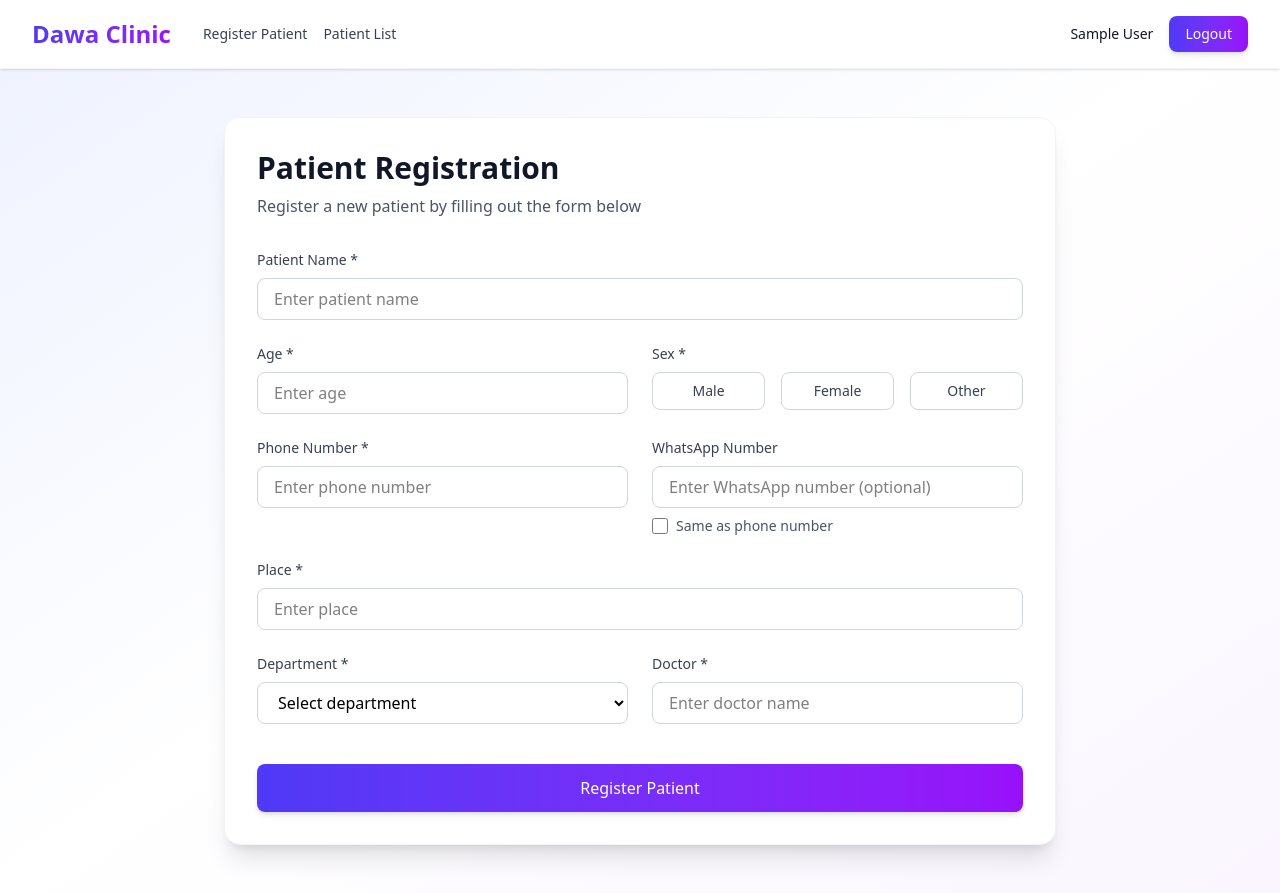
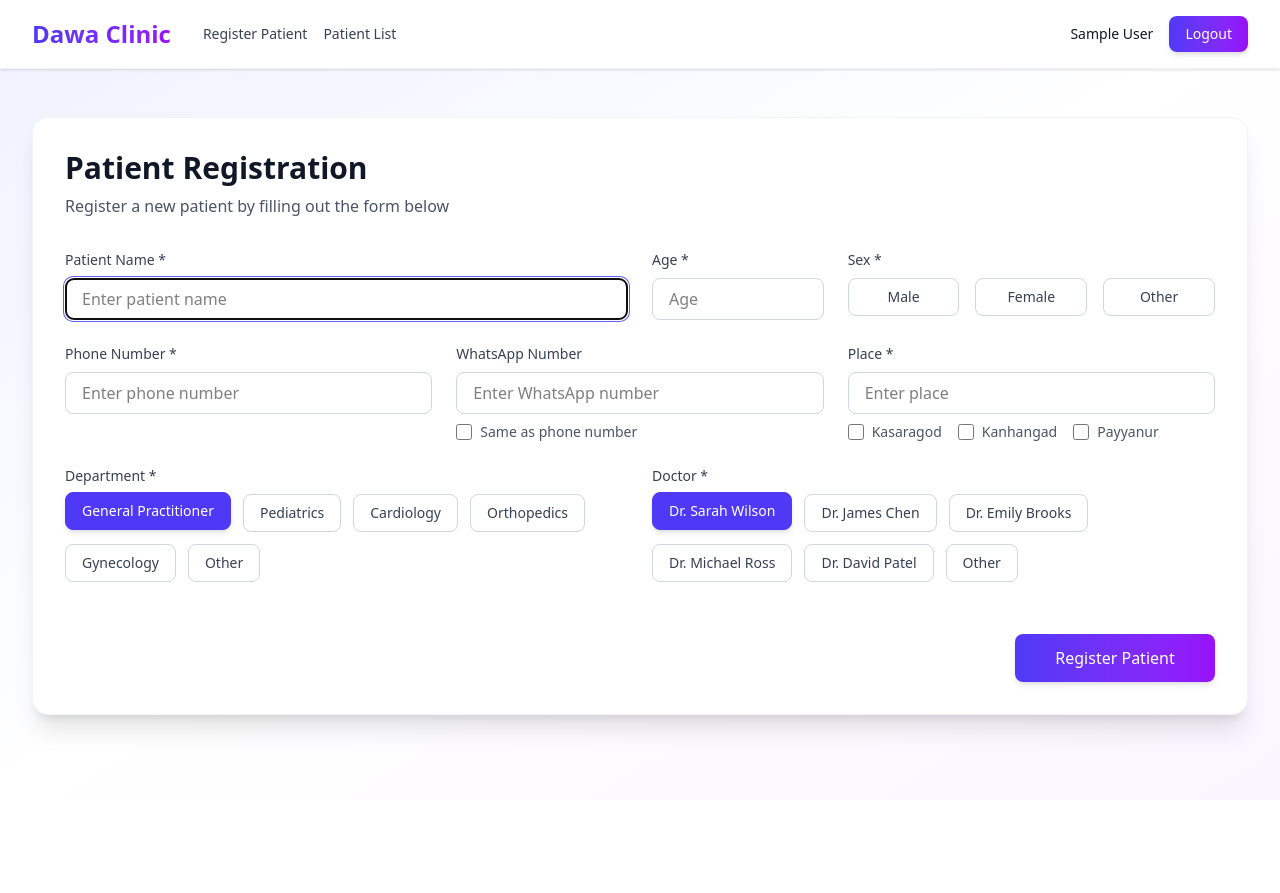
Before and after one commit to hashinmohammed/dawa, a React (Vite) app in the folder client/: page / in a window 1280 px wide. After the commit the page ends 800 px from the top, so only its background shows below. Built offline with nearby package versions, Linux system fonts and the light colour scheme; no server answers; sample sign-in values are in the browser's storage.

Commit message:
header added as common

```diff
--- a/client/src/pages/home/index.jsx
+++ b/client/src/pages/home/index.jsx
@@ -1,15 +1,19 @@
 import { useState } from "react";
-import { Link, useNavigate } from "react-router-dom";
+import { Link } from "react-router-dom";
 import { useForm } from "react-hook-form";
 import { useStore } from "../../shared/store/useStore";
 import { PATH } from "../../constants/path";
 import customToast from "../../shared/ui/customToast";
 import { client } from "../../lib/axios";
+import { Header } from "../../shared/ui/Header";
 
 export function Home() {
-  const { user, logout, isAuthenticated } = useStore();
-  const navigate = useNavigate();
+  const { isAuthenticated } = useStore();
+  // user and logout are handled in Header now
   const [useSameNumber, setUseSameNumber] = useState(false);
+  const [isCustomDepartment, setIsCustomDepartment] = useState(false);
+  const [isCustomDoctor, setIsCustomDoctor] = useState(false);
+
   const {
     register,
     handleSubmit,
@@ -17,13 +21,13 @@ export function Home() {
     reset,
     setValue,
     getValues,
-  } = useForm();
-
-  const handleLogout = async () => {
-    await logout();
-    customToast.success("Logged out successfully!");
-    navigate(PATH.LOGIN);
-  };
+    watch,
+  } = useForm({
+    defaultValues: {
+      department: "General Practitioner",
+      doctor: "Dr. Sarah Wilson",
+    },
+  });
 
   const onSubmit = async (data) => {
     try {
@@ -41,51 +45,11 @@ export function Home() {
   return (
     <div className="min-h-screen bg-linear-to-br from-indigo-50 via-white to-purple-50">
       {/* Header */}
-      <header className="bg-white shadow-sm border-b border-gray-100">
-        <div className="max-w-7xl mx-auto px-4 sm:px-6 lg:px-8 py-4">
-          <div className="flex justify-between items-center">
-            <div className="flex items-center gap-8">
-              <Link to={PATH.HOME}>
-                <h1 className="text-2xl font-bold bg-linear-to-r from-indigo-600 to-purple-600 bg-clip-text text-transparent cursor-pointer hover:opacity-80 transition">
-                  Dawa Clinic
-                </h1>
-              </Link>
-              {isAuthenticated && (
-                <nav className="flex gap-4">
-                  <Link
-                    to={PATH.HOME}
-                    className="text-sm font-medium text-gray-700 hover:text-indigo-600 transition"
-                  >
-                    Register Patient
-                  </Link>
-                  <Link
-                    to={PATH.PATIENT_LIST}
-                    className="text-sm font-medium text-gray-700 hover:text-indigo-600 transition"
-                  >
-                    Patient List
-                  </Link>
-                </nav>
-              )}
-            </div>
-            {isAuthenticated && (
-              <div className="flex items-center gap-4">
-                <p className="text-sm font-medium text-gray-900">
-                  {user?.name}
-                </p>
-                <button
-                  onClick={handleLogout}
-                  className="px-4 py-2 text-sm font-medium text-white bg-linear-to-r from-indigo-600 to-purple-600 rounded-lg hover:from-indigo-700 hover:to-purple-700 transition-all duration-200 shadow-md hover:shadow-lg transform hover:-translate-y-0.5"
-                >
-                  Logout
-                </button>
-              </div>
-            )}
-          </div>
-        </div>
-      </header>
+      {/* Header */}
+      <Header />
 
       {/* Main Content */}
-      <main className="max-w-4xl mx-auto px-4 sm:px-6 lg:px-8 py-12">
+      <main className="max-w-7xl mx-auto px-4 sm:px-6 lg:px-8 py-12">
         {isAuthenticated ? (
           /* Patient Registration Form */
           <div className="bg-white rounded-2xl shadow-xl p-8 border border-gray-100">
@@ -98,9 +62,12 @@ export function Home() {
               </p>
             </div>
 
-            <form onSubmit={handleSubmit(onSubmit)} className="space-y-6">
-              {/* Patient Name */}
-              <div>
+            <form
+              onSubmit={handleSubmit(onSubmit)}
+              className="grid grid-cols-1 md:grid-cols-12 gap-6"
+            >
+              {/* Row 1: Identity (Name, Age, Sex) */}
+              <div className="md:col-span-6">
                 <label
                   htmlFor="name"
                   className="block text-sm font-medium text-gray-700 mb-2"
@@ -115,6 +82,7 @@ export function Home() {
                   id="name"
                   className="w-full px-4 py-2 border border-gray-300 rounded-lg focus:ring-2 focus:ring-indigo-500 focus:border-indigo-500 transition"
                   placeholder="Enter patient name"
+                  autoFocus
                 />
                 {errors.name && (
                   <p className="mt-1 text-sm text-red-600">
@@ -123,9 +91,7 @@ export function Home() {
                 )}
               </div>
 
-              {/* Age & Sex */}
-              <div className="grid grid-cols-1 md:grid-cols-2 gap-6">
-                <div>
+              <div className="md:col-span-2">
                 <label
                   htmlFor="age"
                   className="block text-sm font-medium text-gray-700 mb-2"
@@ -141,7 +107,7 @@ export function Home() {
                   type="number"
                   id="age"
                   className="w-full px-4 py-2 border border-gray-300 rounded-lg focus:ring-2 focus:ring-indigo-500 focus:border-indigo-500 transition"
-                    placeholder="Enter age"
+                  placeholder="Age"
                 />
                 {errors.age && (
                   <p className="mt-1 text-sm text-red-600">
@@ -150,11 +116,11 @@ export function Home() {
                 )}
               </div>
 
-                <div>
+              <div className="md:col-span-4">
                 <label className="block text-sm font-medium text-gray-700 mb-2">
                   Sex *
                 </label>
-                  <div className="flex gap-4 mt-2">
+                <div className="flex gap-4 mt-1">
                   {["Male", "Female", "Other"].map((option) => (
                     <label
                       key={option}
@@ -166,7 +132,7 @@ export function Home() {
                         value={option}
                         className="peer sr-only"
                       />
-                        <div className="flex items-center justify-center px-4 py-2 text-sm font-medium text-gray-700 bg-white border border-gray-300 rounded-lg transition-all duration-200 peer-checked:bg-indigo-600 peer-checked:text-white peer-checked:border-indigo-600 peer-focus:ring-2 peer-focus:ring-offset-2 peer-focus:ring-indigo-500 hover:bg-gray-50 peer-checked:hover:bg-indigo-700">
+                      <div className="flex items-center justify-center px-2 py-2 text-sm font-medium text-gray-700 bg-white border border-gray-300 rounded-lg transition-all duration-200 peer-checked:bg-indigo-600 peer-checked:text-white peer-checked:border-indigo-600 peer-focus:ring-2 peer-focus:ring-offset-2 peer-focus:ring-indigo-500 hover:bg-gray-50 peer-checked:hover:bg-indigo-700 whitespace-nowrap">
                         {option}
                       </div>
                     </label>
@@ -178,11 +144,9 @@ export function Home() {
                   </p>
                 )}
               </div>
-              </div>
 
-              {/* Phone & WhatsApp */}
-              <div className="grid grid-cols-1 md:grid-cols-2 gap-6">
-                <div>
+              {/* Row 2: Contact (Phone, WhatsApp, Place) */}
+              <div className="md:col-span-4">
                 <label
                   htmlFor="phoneNumber"
                   className="block text-sm font-medium text-gray-700 mb-2"
@@ -205,7 +169,7 @@ export function Home() {
                 )}
               </div>
 
-                <div>
+              <div className="md:col-span-4">
                 <label
                   htmlFor="whatsappNumber"
                   className="block text-sm font-medium text-gray-700 mb-2"
@@ -218,7 +182,7 @@ export function Home() {
                   id="whatsappNumber"
                   disabled={useSameNumber}
                   className="w-full px-4 py-2 border border-gray-300 rounded-lg focus:ring-2 focus:ring-indigo-500 focus:border-indigo-500 transition disabled:bg-gray-100 disabled:cursor-not-allowed"
-                    placeholder="Enter WhatsApp number (optional)"
+                  placeholder="Enter WhatsApp number"
                 />
                 <div className="mt-2 flex items-center">
                   <input
@@ -244,10 +208,8 @@ export function Home() {
                   </label>
                 </div>
               </div>
-              </div>
 
-              {/* Place */}
-              <div>
+              <div className="md:col-span-4">
                 <label
                   htmlFor="place"
                   className="block text-sm font-medium text-gray-700 mb-2"
@@ -266,59 +228,154 @@ export function Home() {
                     {errors.place.message}
                   </p>
                 )}
+                <div className="mt-2 flex gap-4">
+                  {["Kasaragod", "Kanhangad", "Payyanur"].map((p) => (
+                    <div key={p} className="flex items-center">
+                      <input
+                        type="checkbox"
+                        id={`place-${p}`}
+                        checked={watch("place") === p}
+                        onChange={(e) => {
+                          if (e.target.checked) {
+                            setValue("place", p);
+                          } else {
+                            setValue("place", "");
+                          }
+                        }}
+                        className="h-4 w-4 text-indigo-600 focus:ring-indigo-500 border-gray-300 rounded cursor-pointer"
+                      />
+                      <label
+                        htmlFor={`place-${p}`}
+                        className="ml-2 text-sm text-gray-600 cursor-pointer"
+                      >
+                        {p}
+                      </label>
+                    </div>
+                  ))}
+                </div>
               </div>
 
-              {/* Department & Doctor */}
-              <div className="grid grid-cols-1 md:grid-cols-2 gap-6">
+              {/* Row 3: Clinical (Department, Doctor) */}
+              <div className="md:col-span-12 lg:col-span-6">
                 <div>
-                  <label
-                    htmlFor="department"
-                    className="block text-sm font-medium text-gray-700 mb-2"
-                  >
+                  <label className="block text-sm font-medium text-gray-700 mb-2">
                     Department *
                   </label>
-                  <select
+                  <div className="flex flex-wrap gap-3 mb-3">
+                    {[
+                      "General Practitioner",
+                      "Pediatrics",
+                      "Cardiology",
+                      "Orthopedics",
+                      "Gynecology",
+                    ].map((dept) => (
+                      <button
+                        key={dept}
+                        type="button"
+                        onClick={() => {
+                          setValue("department", dept);
+                          setIsCustomDepartment(false);
+                        }}
+                        className={`px-4 py-2 text-sm font-medium border rounded-lg transition-all duration-200 ${
+                          !isCustomDepartment && watch("department") === dept
+                            ? "bg-indigo-600 text-white border-indigo-600 shadow-md transform -translate-y-0.5"
+                            : "bg-white text-gray-700 border-gray-300 hover:bg-gray-50 focus:ring-2 focus:ring-indigo-500"
+                        }`}
+                      >
+                        {dept}
+                      </button>
+                    ))}
+                    <button
+                      type="button"
+                      onClick={() => {
+                        setValue("department", "");
+                        setIsCustomDepartment(true);
+                      }}
+                      className={`px-4 py-2 text-sm font-medium border rounded-lg transition-all duration-200 ${
+                        isCustomDepartment
+                          ? "bg-indigo-600 text-white border-indigo-600 shadow-md transform -translate-y-0.5"
+                          : "bg-white text-gray-700 border-gray-300 hover:bg-gray-50 focus:ring-2 focus:ring-indigo-500"
+                      }`}
+                    >
+                      Other
+                    </button>
+                  </div>
+                  {isCustomDepartment && (
+                    <input
                       {...register("department", {
                         required: "Department is required",
                       })}
+                      type="text"
                       id="department"
-                    className="w-full px-4 py-2 border border-gray-300 rounded-lg focus:ring-2 focus:ring-indigo-500 focus:border-indigo-500 transition bg-white"
-                  >
-                    <option value="">Select department</option>
-                    <option value="Cardiology">Cardiology</option>
-                    <option value="Neurology">Neurology</option>
-                    <option value="Orthopedics">Orthopedics</option>
-                    <option value="Pediatrics">Pediatrics</option>
-                    <option value="Dermatology">Dermatology</option>
-                    <option value="Gynecology">Gynecology</option>
-                    <option value="General Medicine">General Medicine</option>
-                    <option value="ENT">ENT</option>
-                    <option value="Ophthalmology">Ophthalmology</option>
-                    <option value="Dentistry">Dentistry</option>
-                    <option value="Psychiatry">Psychiatry</option>
-                    <option value="Emergency">Emergency</option>
-                  </select>
+                      className="w-full px-4 py-2 border border-gray-300 rounded-lg focus:ring-2 focus:ring-indigo-500 focus:border-indigo-500 transition animate-fade-in"
+                      placeholder="Enter department name"
+                      autoFocus
+                    />
+                  )}
                   {errors.department && (
                     <p className="mt-1 text-sm text-red-600">
                       {errors.department.message}
                     </p>
                   )}
                 </div>
+              </div>
 
+              <div className="md:col-span-12 lg:col-span-6">
                 <div>
-                  <label
-                    htmlFor="doctor"
-                    className="block text-sm font-medium text-gray-700 mb-2"
-                  >
+                  <label className="block text-sm font-medium text-gray-700 mb-2">
                     Doctor *
                   </label>
+                  <div className="flex flex-wrap gap-3 mb-3">
+                    {[
+                      "Dr. Sarah Wilson",
+                      "Dr. James Chen",
+                      "Dr. Emily Brooks",
+                      "Dr. Michael Ross",
+                      "Dr. David Patel",
+                    ].map((doc) => (
+                      <button
+                        key={doc}
+                        type="button"
+                        onClick={() => {
+                          setValue("doctor", doc);
+                          setIsCustomDoctor(false);
+                        }}
+                        className={`px-4 py-2 text-sm font-medium border rounded-lg transition-all duration-200 ${
+                          !isCustomDoctor && watch("doctor") === doc
+                            ? "bg-indigo-600 text-white border-indigo-600 shadow-md transform -translate-y-0.5"
+                            : "bg-white text-gray-700 border-gray-300 hover:bg-gray-50 focus:ring-2 focus:ring-indigo-500"
+                        }`}
+                      >
+                        {doc}
+                      </button>
+                    ))}
+                    <button
+                      type="button"
+                      onClick={() => {
+                        setValue("doctor", "");
+                        setIsCustomDoctor(true);
+                      }}
+                      className={`px-4 py-2 text-sm font-medium border rounded-lg transition-all duration-200 ${
+                        isCustomDoctor
+                          ? "bg-indigo-600 text-white border-indigo-600 shadow-md transform -translate-y-0.5"
+                          : "bg-white text-gray-700 border-gray-300 hover:bg-gray-50 focus:ring-2 focus:ring-indigo-500"
+                      }`}
+                    >
+                      Other
+                    </button>
+                  </div>
+                  {isCustomDoctor && (
                     <input
-                    {...register("doctor", { required: "Doctor is required" })}
+                      {...register("doctor", {
+                        required: "Doctor is required",
+                      })}
                       type="text"
                       id="doctor"
-                    className="w-full px-4 py-2 border border-gray-300 rounded-lg focus:ring-2 focus:ring-indigo-500 focus:border-indigo-500 transition"
+                      className="w-full px-4 py-2 border border-gray-300 rounded-lg focus:ring-2 focus:ring-indigo-500 focus:border-indigo-500 transition animate-fade-in"
                       placeholder="Enter doctor name"
+                      autoFocus
                     />
+                  )}
                   {errors.doctor && (
                     <p className="mt-1 text-sm text-red-600">
                       {errors.doctor.message}
@@ -328,10 +385,10 @@ export function Home() {
               </div>
 
               {/* Submit Button */}
-              <div className="pt-4">
+              <div className="pt-4 md:col-span-12">
                 <button
                   type="submit"
-                  className="w-full px-6 py-3 text-base font-medium text-white bg-linear-to-r from-indigo-600 to-purple-600 rounded-lg hover:from-indigo-700 hover:to-purple-700 transition-all duration-200 shadow-md hover:shadow-lg transform hover:-translate-y-0.5"
+                  className="w-full md:w-auto md:min-w-[200px] px-6 py-3 text-base font-medium text-white bg-linear-to-r from-indigo-600 to-purple-600 rounded-lg hover:from-indigo-700 hover:to-purple-700 transition-all duration-200 shadow-md hover:shadow-lg transform hover:-translate-y-0.5 float-right"
                 >
                   Register Patient
                 </button>
--- a/client/src/pages/patient-list/index.jsx
+++ b/client/src/pages/patient-list/index.jsx
@@ -15,6 +15,8 @@ import { useQuery, keepPreviousData } from "@tanstack/react-query";
 import customToast from "../../shared/ui/customToast";
 import { patientService } from "../../services/patientService";
 import { QUERY_KEYS } from "../../constants/keys";
+
+import { Header } from "../../shared/ui/Header";
 
 export function PatientList() {
   const [page, setPage] = useState(1);
@@ -110,9 +112,10 @@ export function PatientList() {
   ];
 
   return (
-    <div className="min-h-screen bg-linear-to-br from-indigo-50 via-white to-purple-50 p-6">
-      <div className="max-w-7xl mx-auto">
-        {/* Header */}
+    <div className="min-h-screen bg-linear-to-br from-indigo-50 via-white to-purple-50">
+      <Header />
+      <main className="max-w-7xl mx-auto p-6">
+        {/* Page Title */}
         <div className="mb-8">
           <h1 className="text-3xl font-bold text-gray-900 mb-2">
             Patient Records
@@ -466,7 +469,7 @@ export function PatientList() {
             </>
           )}
         </div>
-      </div>
+      </main>
     </div>
   );
 }
--- /dev/null
+++ b/client/src/shared/ui/Header.jsx
@@ -0,0 +1,58 @@
+import { Link, useNavigate } from "react-router-dom";
+import { useStore } from "../store/useStore";
+import { PATH } from "../../constants/path";
+import customToast from "./customToast";
+
+export function Header() {
+  const { user, logout, isAuthenticated } = useStore();
+  const navigate = useNavigate();
+
+  const handleLogout = async () => {
+    await logout();
+    customToast.success("Logged out successfully!");
+    navigate(PATH.LOGIN);
+  };
+
+  return (
+    <header className="bg-white shadow-sm border-b border-gray-100">
+      <div className="max-w-7xl mx-auto px-4 sm:px-6 lg:px-8 py-4">
+        <div className="flex justify-between items-center">
+          <div className="flex items-center gap-8">
+            <Link to={PATH.HOME}>
+              <h1 className="text-2xl font-bold bg-linear-to-r from-indigo-600 to-purple-600 bg-clip-text text-transparent cursor-pointer hover:opacity-80 transition">
+                Dawa Clinic
+              </h1>
+            </Link>
+            {isAuthenticated && (
+              <nav className="flex gap-4">
+                <Link
+                  to={PATH.HOME}
+                  className="text-sm font-medium text-gray-700 hover:text-indigo-600 transition"
+                >
+                  Register Patient
+                </Link>
+                <Link
+                  to={PATH.PATIENT_LIST}
+                  className="text-sm font-medium text-gray-700 hover:text-indigo-600 transition"
+                >
+                  Patient List
+                </Link>
+              </nav>
+            )}
+          </div>
+          {isAuthenticated && (
+            <div className="flex items-center gap-4">
+              <p className="text-sm font-medium text-gray-900">{user?.name}</p>
+              <button
+                onClick={handleLogout}
+                className="px-4 py-2 text-sm font-medium text-white bg-linear-to-r from-indigo-600 to-purple-600 rounded-lg hover:from-indigo-700 hover:to-purple-700 transition-all duration-200 shadow-md hover:shadow-lg transform hover:-translate-y-0.5"
+              >
+                Logout
+              </button>
+            </div>
+          )}
+        </div>
+      </div>
+    </header>
+  );
+}
```
Lines whose indentation alone changed are shown as unchanged.
